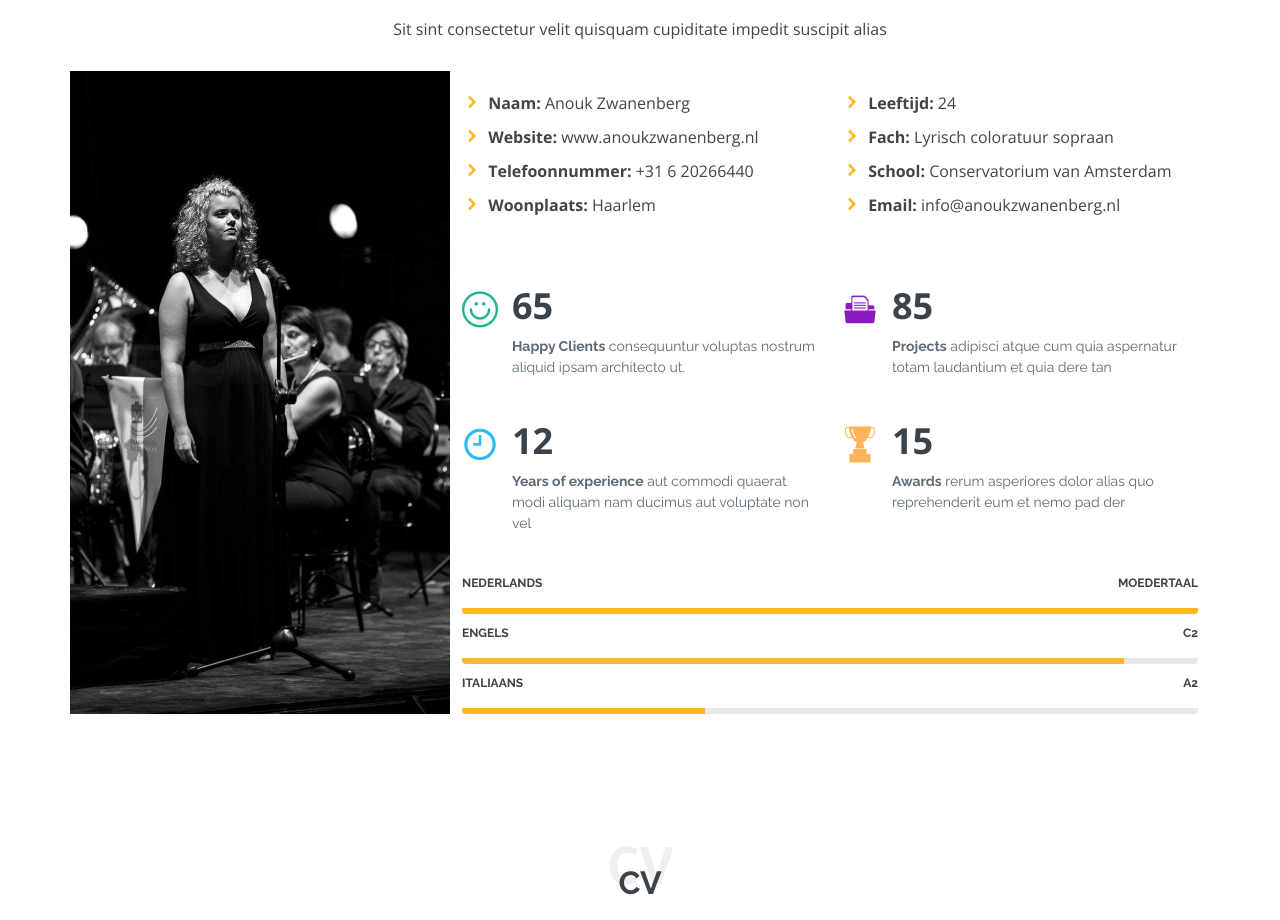
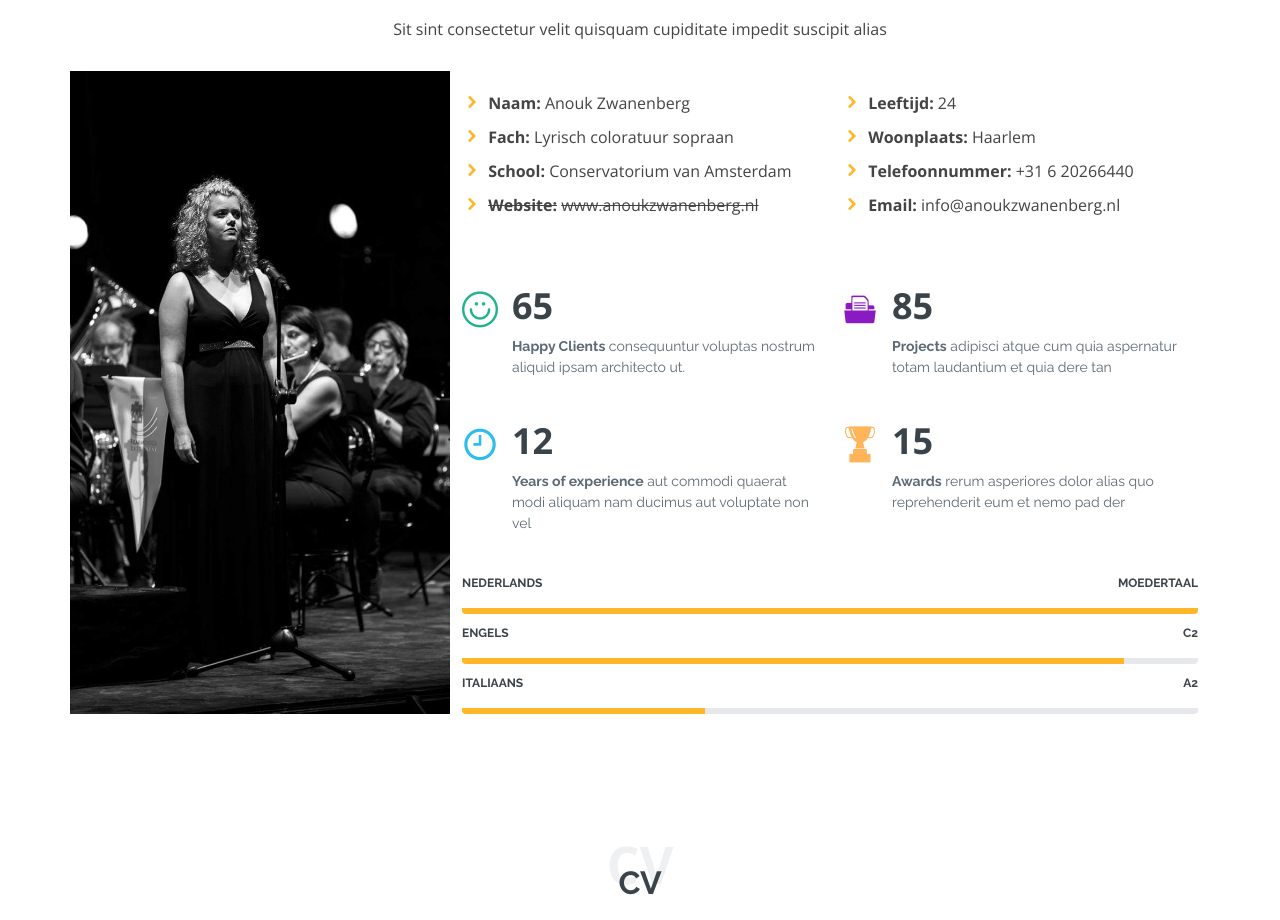
Before and after one commit to AnoukZ/anoukz.github.io, a plain HTML site: page index.html in a window 1280 px wide. Shown: the part 931-1851 px from the top of the page. Drawn offline with nearby package versions, Linux system fonts and the light colour scheme.

Commit message:
Update index.html

```diff
--- a/index.html
+++ b/index.html
@@ -82,16 +82,16 @@
                 <div class="col-lg-6">
                   <ul>
                     <li><i class="icofont-rounded-right"></i> <strong>Naam:</strong> Anouk Zwanenberg</li>
-                    <li><i class="icofont-rounded-right"></i> <strong>Website:</strong> www.anoukzwanenberg.nl</li>
-                    <li><i class="icofont-rounded-right"></i> <strong>Telefoonnummer:</strong> +31 6 20266440</li>
-                    <li><i class="icofont-rounded-right"></i> <strong>Woonplaats:</strong> Haarlem</li>
+                    <li><i class="icofont-rounded-right"></i> <strong>Fach:</strong> Lyrisch coloratuur sopraan </li>
+                    <li><i class="icofont-rounded-right"></i> <strong>School:</strong> Conservatorium van Amsterdam</li>
+                    <li><i class="icofont-rounded-right"></i> <strong><del>Website:</del></strong> <del>www.anoukzwanenberg.nl</del></li>
                   </ul>
                 </div>
                 <div class="col-lg-6">
                   <ul>
                     <li><i class="icofont-rounded-right"></i> <strong>Leeftijd:</strong> 24</li>
-                    <li><i class="icofont-rounded-right"></i> <strong>Fach:</strong> Lyrisch coloratuur sopraan </li>
-                    <li><i class="icofont-rounded-right"></i> <strong>School:</strong> Conservatorium van Amsterdam</li>
+                    <li><i class="icofont-rounded-right"></i> <strong>Woonplaats:</strong> Haarlem</li>
+                    <li><i class="icofont-rounded-right"></i> <strong>Telefoonnummer:</strong> +31 6 20266440</li>
                     <li><i class="icofont-rounded-right"></i> <strong>Email:</strong> info@anoukzwanenberg.nl</li>
                   </ul>
                 </div>
```
